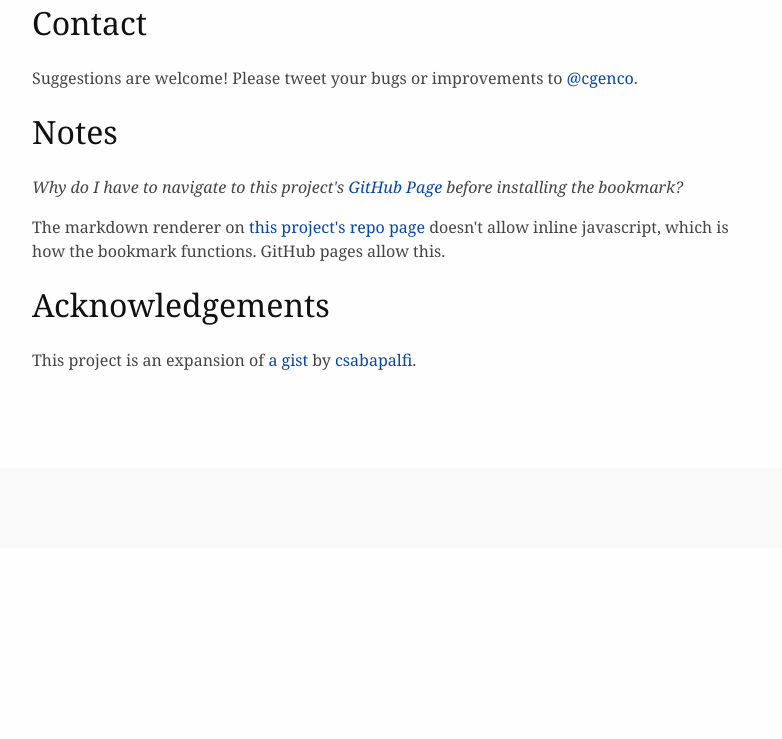
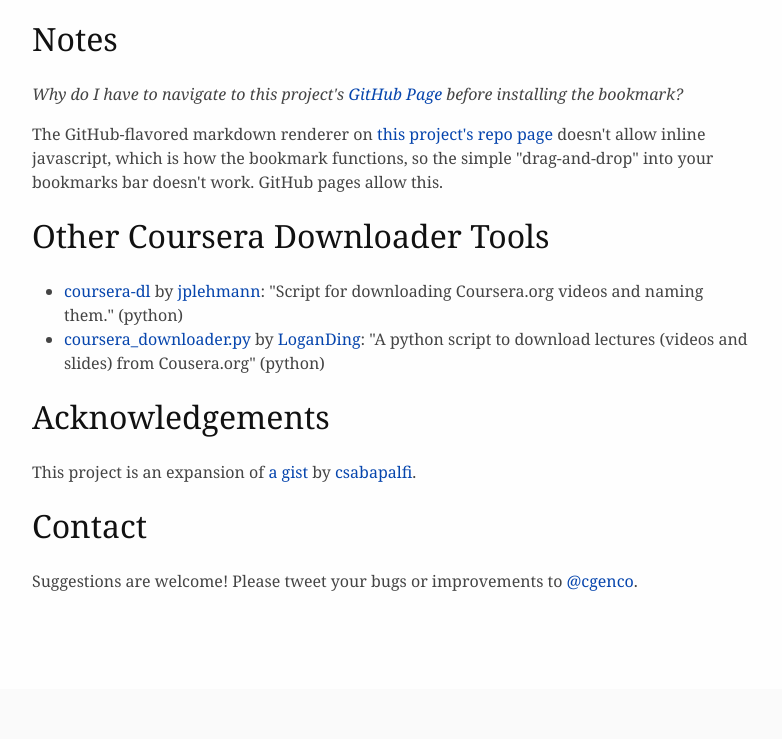
Before and after one commit to christiangenco/Coursera-Video-Downloader-Bookmarklet, a plain HTML site: page index.html in a window 1280 px wide. Shown: the part 3834-4573 px from the top of the page, without its empty margins (248-1030 px from the left). Before the commit the page ends 4382 px from the top, so only its background shows below. Drawn offline with Linux system fonts and the light colour scheme.

Commit message:
readme and index tweeks

```diff
--- a/index.html
+++ b/index.html
@@ -125,6 +125,7 @@
 }
 </style>
 
+<p><a href="https://github.com/christiangenco/Coursera-Video-Downloader-Bookmarklet"><img style="position: absolute; top: 0; right: 0; border: 0;" src="http://s3.amazonaws.com/github/ribbons/forkme_right_darkblue_121621.png" alt="Fork me on GitHub" /></a></p>
 <h1>Coursera Video Downloader Bookmarklet</h1>
 <p>This bookmarklet adds functionality to <a href="http://coursera.org">Coursera</a>'s Video Lectures page to download and organize multiple videos at once with curl.</p>
 <p><img alt="Screenshot of the Coursera Video Downloader Bookmarklet" src="https://github.com/christiangenco/Coursera-Video-Downloader-Bookmarklet/raw/master/screenshots/coursera_videos_after_bookmarklet.png" /></p>
@@ -154,13 +155,18 @@
   <img alt="Past in generated code" src="https://github.com/christiangenco/Coursera-Video-Downloader-Bookmarklet/raw/master/screenshots/terminal.png" /></li>
 </ol>
 <p>Your selected videos will now be downloaded with the <span class="backtick">curl</span> utility and organized as described above.</p>
+<h2>Notes</h2>
+<p><a name="why_github_pages"></a><em>Why do I have to navigate to this project's <a href="http://christiangenco.github.com/Coursera-Video-Downloader-Bookmarklet">GitHub Page</a> before installing the bookmark?</em></p>
+<p>The GitHub-flavored markdown renderer on <a href="https://github.com/christiangenco/Coursera-Video-Downloader-Bookmarklet">this project's repo page</a> doesn't allow inline javascript, which is how the bookmark functions, so the simple "drag-and-drop" into your bookmarks bar doesn't work. GitHub pages allow this.</p>
+<h2>Other Coursera Downloader Tools</h2>
+<ul>
+<li><a href="https://github.com/jplehmann/coursera">coursera-dl</a> by <a href="https://github.com/jplehmann">jplehmann</a>: "Script for downloading Coursera.org videos and naming them." (python)</li>
+<li><a href="https://github.com/LoganDing/Coursera.org-Downloader">coursera_downloader.py</a> by <a href="https://github.com/LoganDing/">LoganDing</a>: "A python script to download lectures (videos and slides) from Cousera.org" (python)</li>
+</ul>
+<h2>Acknowledgements</h2>
+<p>This project is an expansion of <a href="https://gist.github.com/1989008">a gist</a> by <a href="https://gist.github.com/csabapalfi">csabapalfi</a>.</p>
 <h2>Contact</h2>
 <p>Suggestions are welcome! Please tweet your bugs or improvements to <a href="http://twitter.com/cgenco">@cgenco</a>.</p>
-<h2>Notes</h2>
-<p><a name="why_github_pages"></a><em>Why do I have to navigate to this project's <a href="http://christiangenco.github.com/Coursera-Video-Downloader-Bookmarklet">GitHub Page</a> before installing the bookmark?</em></p>
-<p>The markdown renderer on <a href="https://github.com/christiangenco/Coursera-Video-Downloader-Bookmarklet">this project's repo page</a> doesn't allow inline javascript, which is how the bookmark functions. GitHub pages allow this.</p>
-<h2>Acknowledgements</h2>
-<p>This project is an expansion of <a href="https://gist.github.com/1989008">a gist</a> by <a href="https://gist.github.com/csabapalfi">csabapalfi</a>.</p>
 <script type="text/javascript">
 var e = document.getElementById("step1");
 e.setAttribute("class", "done"); //For Most Browsers
@@ -181,18 +187,17 @@
 
 </script>
 
-<!-- <a href="https://github.com/christiangenco/Coursera-Video-Downloader-Bookmarklet"><img style="position: absolute; top: 0; right: 0; border: 0;" src="http://s3.amazonaws.com/github/ribbons/forkme_right_darkblue_121621.png" alt="Fork me on GitHub" /></a>
+<!--
 
-<div id="container">
+  <div id="container">
 
-<pre><code>&lt;div class="download"&gt;
-  &lt;a href="https://github.com/christiangenco/Coursera-Video-Downloader-Bookmarklet/zipball/master"&gt;
-    &lt;img border="0" width="90" src="https://github.com/images/modules/download/zip.png"&gt;&lt;/a&gt;
-  &lt;a href="https://github.com/christiangenco/Coursera-Video-Downloader-Bookmarklet/tarball/master"&gt;
-    &lt;img border="0" width="90" src="https://github.com/images/modules/download/tar.png"&gt;&lt;/a&gt;
-&lt;/div&gt;
+    <div class="download">
+      <a href="https://github.com/christiangenco/Coursera-Video-Downloader-Bookmarklet/zipball/master">
+        <img border="0" width="90" src="https://github.com/images/modules/download/zip.png"></a>
+      <a href="https://github.com/christiangenco/Coursera-Video-Downloader-Bookmarklet/tarball/master">
+        <img border="0" width="90" src="https://github.com/images/modules/download/tar.png"></a>
+    </div>
 
-      get the source code on GitHub : &lt;a href="https://github.com/christiangenco/Coursera-Video-Downloader-Bookmarklet"&gt;christiangenco/Coursera-Video-Downloader-Bookmarklet&lt;/a&gt;
-</code></pre>
-<p></p>
--->
+          get the source code on GitHub : <a href="https://github.com/christiangenco/Coursera-Video-Downloader-Bookmarklet">christiangenco/Coursera-Video-Downloader-Bookmarklet</a>
+
+ -->
```
Also changed, not shown: 2 other files.
